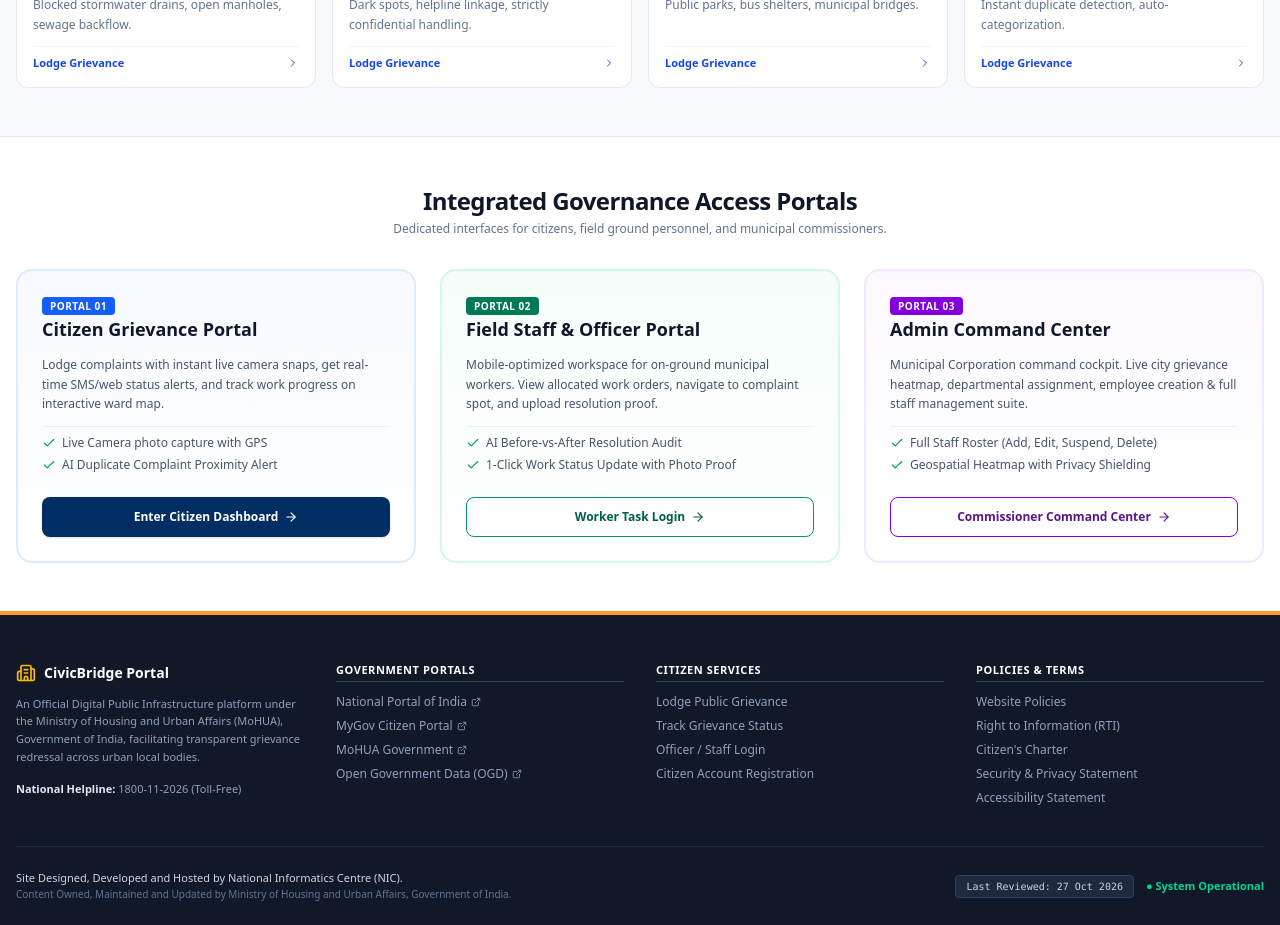
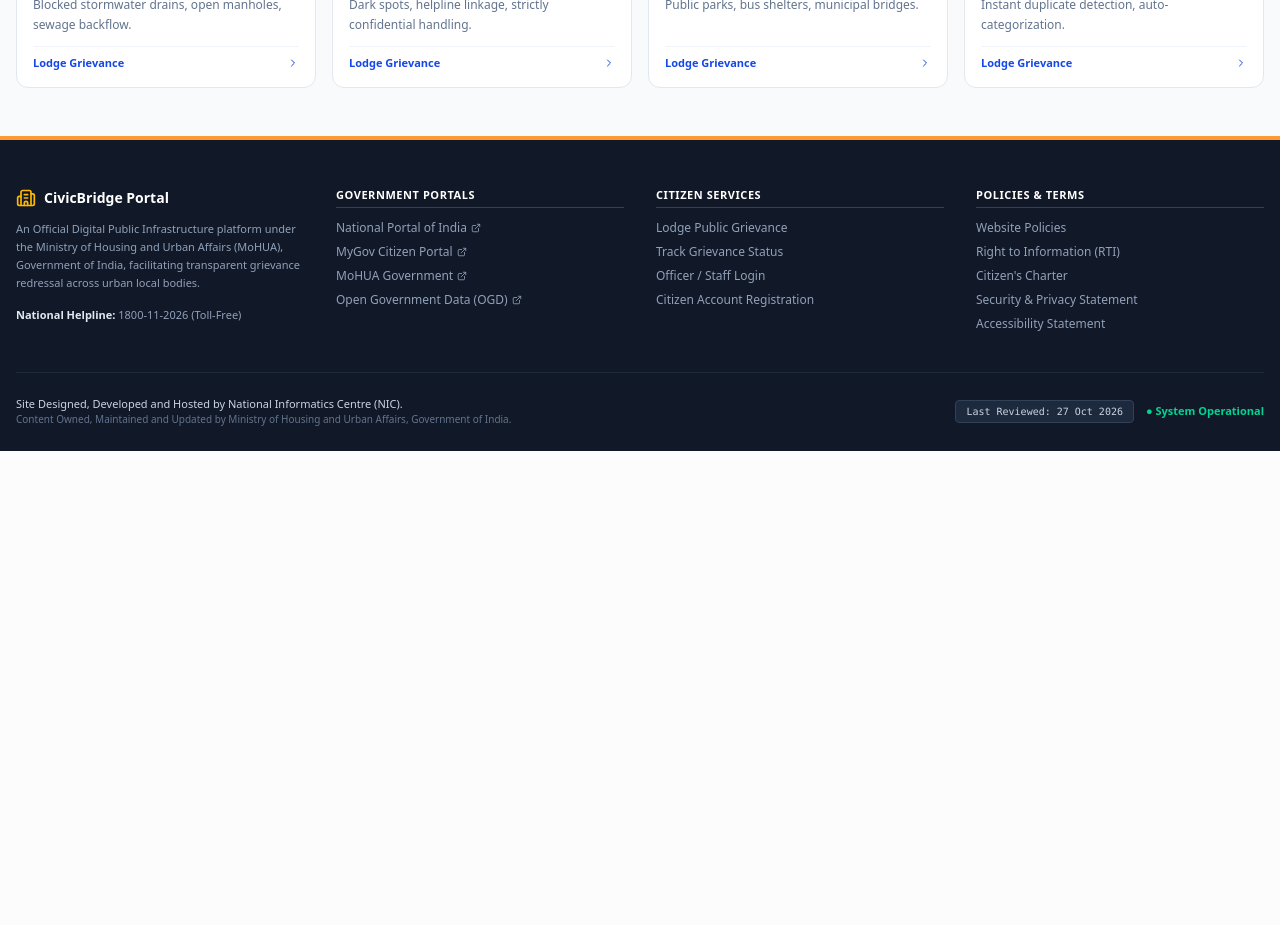
Before and after one commit to sachin9619/civicbridge, a Next.js app: page / in a window 1280 px wide. Shown: the part 2100-3025 px from the top of the page. After the commit the page ends 2551 px from the top, so only its background shows below. Built offline with nearby package versions, Linux system fonts and the light colour scheme; no server answers.

Commit message:
refactor(ui): remove three-tier individual demo portal buttons section from homepage

```diff
--- a/src/app/page.tsx
+++ b/src/app/page.tsx
@@ -7,7 +7,7 @@ import {
   Building2, Search, ArrowRight, Shield, MapPin, Clock, CheckCircle2,
   Trash2, Construction, Lightbulb, Waves, Droplets, ChevronRight,
   Camera, FileText, Users, Eye, HelpCircle, Phone, Sparkles,
-  Calendar, Globe, ShieldAlert, Check, ExternalLink,
+  Calendar, Globe, ShieldAlert, ExternalLink,
 } from "lucide-react";
 import { Button } from "@/components/ui/button";
 
@@ -609,111 +609,7 @@ export default function HomePage() {
         </div>
       </section>
 
-      {/* 9. THREE-TIER PORTAL ACCESS (Citizen, Field Worker, Administration) */}
-      <section className="py-12 px-4 bg-white border-t border-slate-200">
-        <div className="max-w-7xl mx-auto">
-          <div className="text-center mb-8">
-            <h2 className="text-2xl font-black text-slate-900 tracking-tight">
-              Integrated Governance Access Portals
-            </h2>
-            <p className="text-xs text-slate-500 mt-1">
-              Dedicated interfaces for citizens, field ground personnel, and municipal commissioners.
-            </p>
-          </div>
 
-          <div className="grid md:grid-cols-3 gap-6">
-            {/* Citizen Portal */}
-            <div className="border-2 border-blue-100 rounded-2xl p-6 bg-gradient-to-b from-blue-50/50 to-white flex flex-col justify-between hover:border-blue-300 transition-all">
-              <div className="space-y-3">
-                <span className="text-[10px] font-bold uppercase tracking-wider bg-blue-600 text-white px-2 py-0.5 rounded">
-                  PORTAL 01
-                </span>
-                <h3 className="text-lg font-bold text-slate-900">Citizen Grievance Portal</h3>
-                <p className="text-xs text-slate-600 leading-relaxed">
-                  Lodge complaints with instant live camera snaps, get real-time SMS/web status alerts, and track work progress on interactive ward map.
-                </p>
-                <ul className="text-xs space-y-1.5 text-slate-600 pt-2 border-t border-slate-200/60">
-                  <li className="flex items-center gap-1.5">
-                    <Check className="h-3.5 w-3.5 text-emerald-600 shrink-0" />
-                    Live Camera photo capture with GPS
-                  </li>
-                  <li className="flex items-center gap-1.5">
-                    <Check className="h-3.5 w-3.5 text-emerald-600 shrink-0" />
-                    AI Duplicate Complaint Proximity Alert
-                  </li>
-                </ul>
-              </div>
-              <div className="pt-6">
-                <Link href="/dashboard">
-                  <Button variant="primary" className="w-full bg-[#002d62] text-xs font-bold gap-1.5">
-                    Enter Citizen Dashboard <ArrowRight className="h-3.5 w-3.5" />
-                  </Button>
-                </Link>
-              </div>
-            </div>
-
-            {/* Field Worker Portal */}
-            <div className="border-2 border-emerald-100 rounded-2xl p-6 bg-gradient-to-b from-emerald-50/50 to-white flex flex-col justify-between hover:border-emerald-300 transition-all">
-              <div className="space-y-3">
-                <span className="text-[10px] font-bold uppercase tracking-wider bg-emerald-700 text-white px-2 py-0.5 rounded">
-                  PORTAL 02
-                </span>
-                <h3 className="text-lg font-bold text-slate-900">Field Staff & Officer Portal</h3>
-                <p className="text-xs text-slate-600 leading-relaxed">
-                  Mobile-optimized workspace for on-ground municipal workers. View allocated work orders, navigate to complaint spot, and upload resolution proof.
-                </p>
-                <ul className="text-xs space-y-1.5 text-slate-600 pt-2 border-t border-slate-200/60">
-                  <li className="flex items-center gap-1.5">
-                    <Check className="h-3.5 w-3.5 text-emerald-600 shrink-0" />
-                    AI Before-vs-After Resolution Audit
-                  </li>
-                  <li className="flex items-center gap-1.5">
-                    <Check className="h-3.5 w-3.5 text-emerald-600 shrink-0" />
-                    1-Click Work Status Update with Photo Proof
-                  </li>
-                </ul>
-              </div>
-              <div className="pt-6">
-                <Link href="/employee">
-                  <Button variant="outline" className="w-full border-emerald-600 text-emerald-800 hover:bg-emerald-50 text-xs font-bold gap-1.5">
-                    Worker Task Login <ArrowRight className="h-3.5 w-3.5" />
-                  </Button>
-                </Link>
-              </div>
-            </div>
-
-            {/* Admin Command Center */}
-            <div className="border-2 border-purple-100 rounded-2xl p-6 bg-gradient-to-b from-purple-50/50 to-white flex flex-col justify-between hover:border-purple-300 transition-all">
-              <div className="space-y-3">
-                <span className="text-[10px] font-bold uppercase tracking-wider bg-purple-700 text-white px-2 py-0.5 rounded">
-                  PORTAL 03
-                </span>
-                <h3 className="text-lg font-bold text-slate-900">Admin Command Center</h3>
-                <p className="text-xs text-slate-600 leading-relaxed">
-                  Municipal Corporation command cockpit. Live city grievance heatmap, departmental assignment, employee creation & full staff management suite.
-                </p>
-                <ul className="text-xs space-y-1.5 text-slate-600 pt-2 border-t border-slate-200/60">
-                  <li className="flex items-center gap-1.5">
-                    <Check className="h-3.5 w-3.5 text-emerald-600 shrink-0" />
-                    Full Staff Roster (Add, Edit, Suspend, Delete)
-                  </li>
-                  <li className="flex items-center gap-1.5">
-                    <Check className="h-3.5 w-3.5 text-emerald-600 shrink-0" />
-                    Geospatial Heatmap with Privacy Shielding
-                  </li>
-                </ul>
-              </div>
-              <div className="pt-6">
-                <Link href="/admin">
-                  <Button variant="outline" className="w-full border-purple-700 text-purple-900 hover:bg-purple-50 text-xs font-bold gap-1.5">
-                    Commissioner Command Center <ArrowRight className="h-3.5 w-3.5" />
-                  </Button>
-                </Link>
-              </div>
-            </div>
-          </div>
-        </div>
-      </section>
 
       {/* 10. OFFICIAL GOVERNMENT FOOTER (NIC / Digital India / Ministry Style) */}
       <footer className="bg-[#111827] text-slate-300 text-xs pt-12 pb-6 border-t-4 border-[#FF9933]">
```
